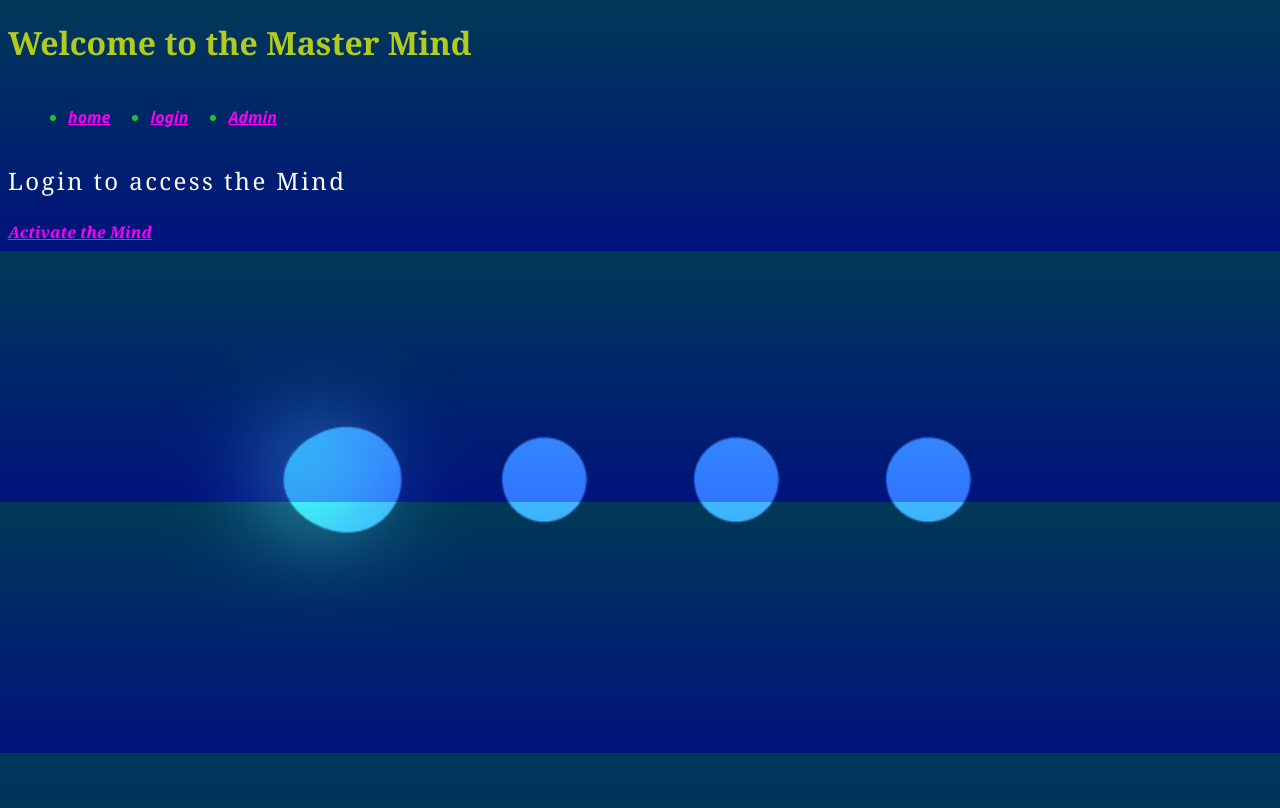
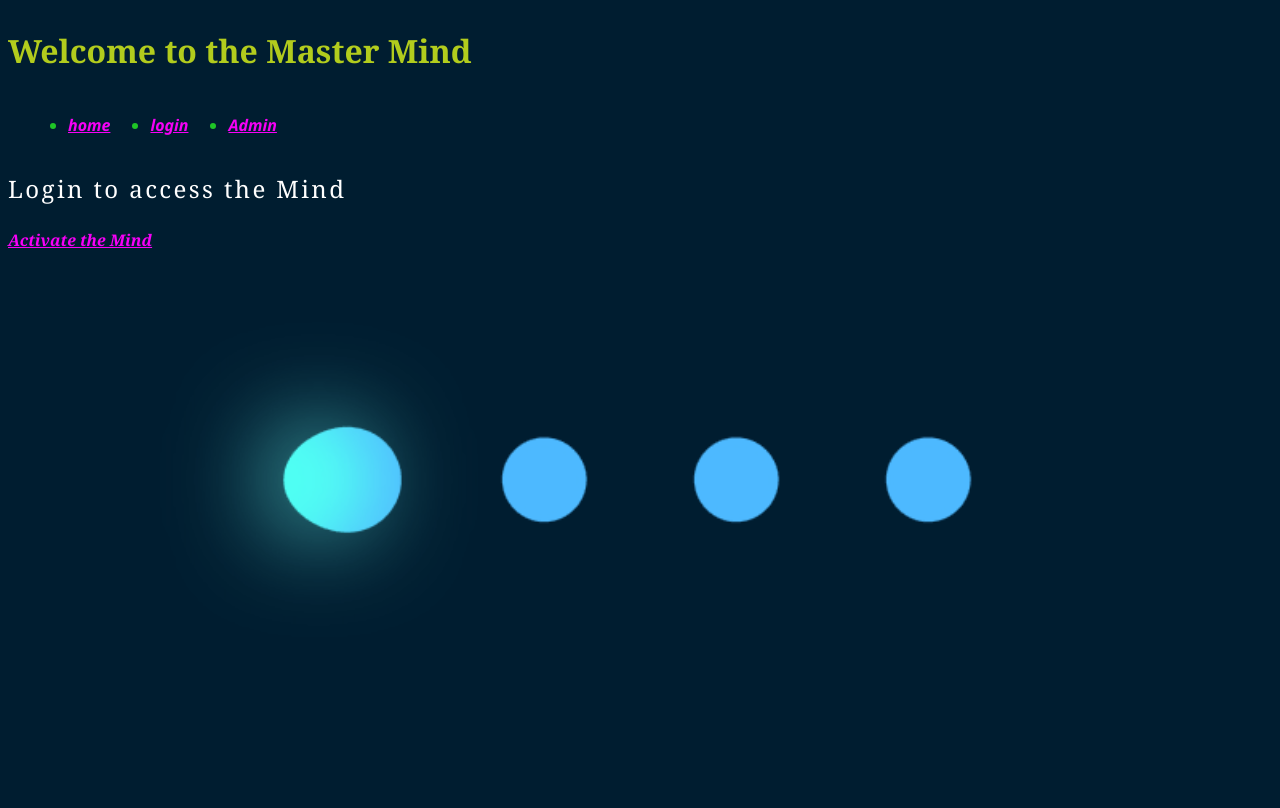
Before and after one commit to JamalHall/MasterMind-FullStackApp, a Node project: template views/index.ejs in a window 1280 px wide. Before the commit the page ends 753 px from the top, so only its background shows below. Run offline with Node 20 templates, Linux system fonts and the light colour scheme; the template is opened without the code that fills it, so the values that code supplies are empty.

Commit message:
Update style.css

```diff
--- a/public/css/style.css
+++ b/public/css/style.css
@@ -1,4 +1,9 @@
 body {
+  height: 100vh;
+  width: 100vw;
+  position: absolute;
+  top: 0;
+  left: 0;
   font-family:Georgia, 'Times New Roman', Times, serif;
   color: rgb(178, 204, 29);
   background-image: linear-gradient( rgba(0, 174, 255, 0.192),rgba(0, 0, 255, 0.37)),  url("../images/dotpass.gif");
```
